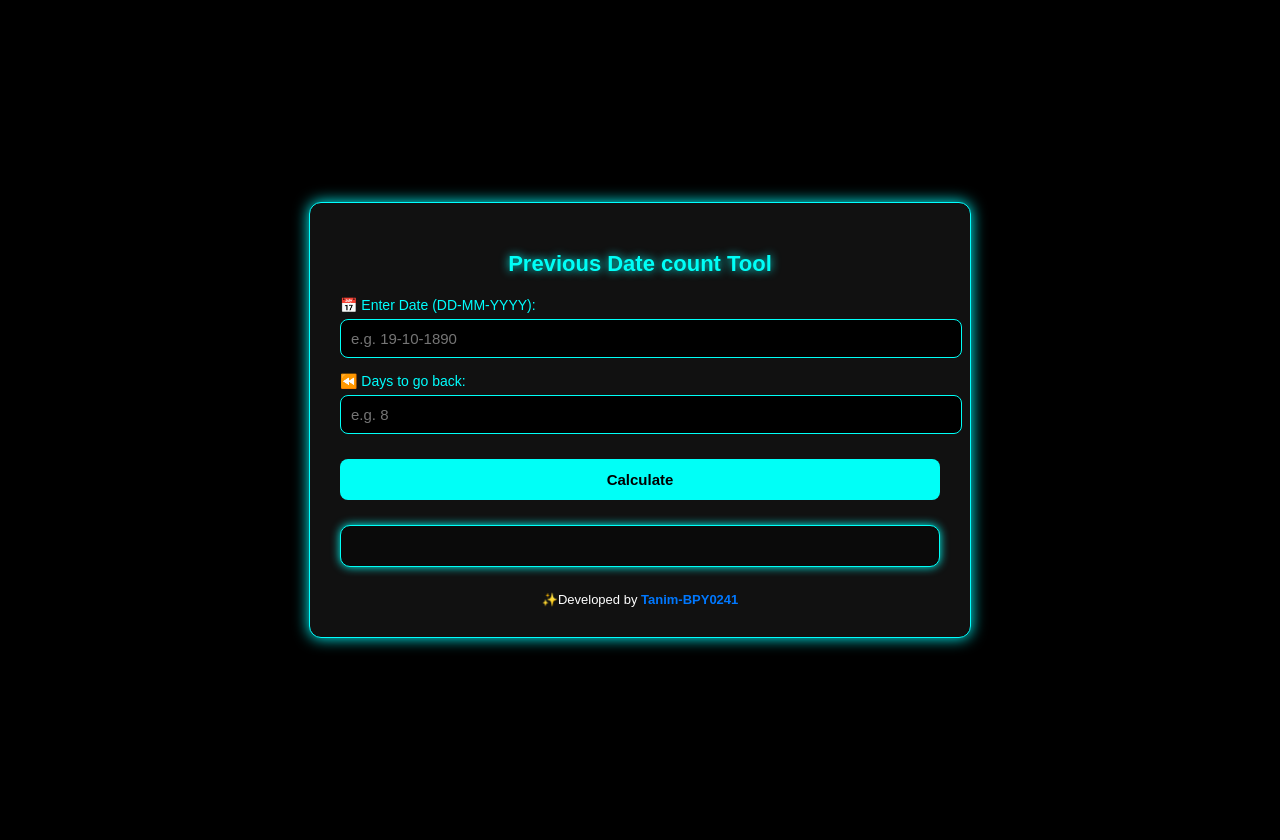
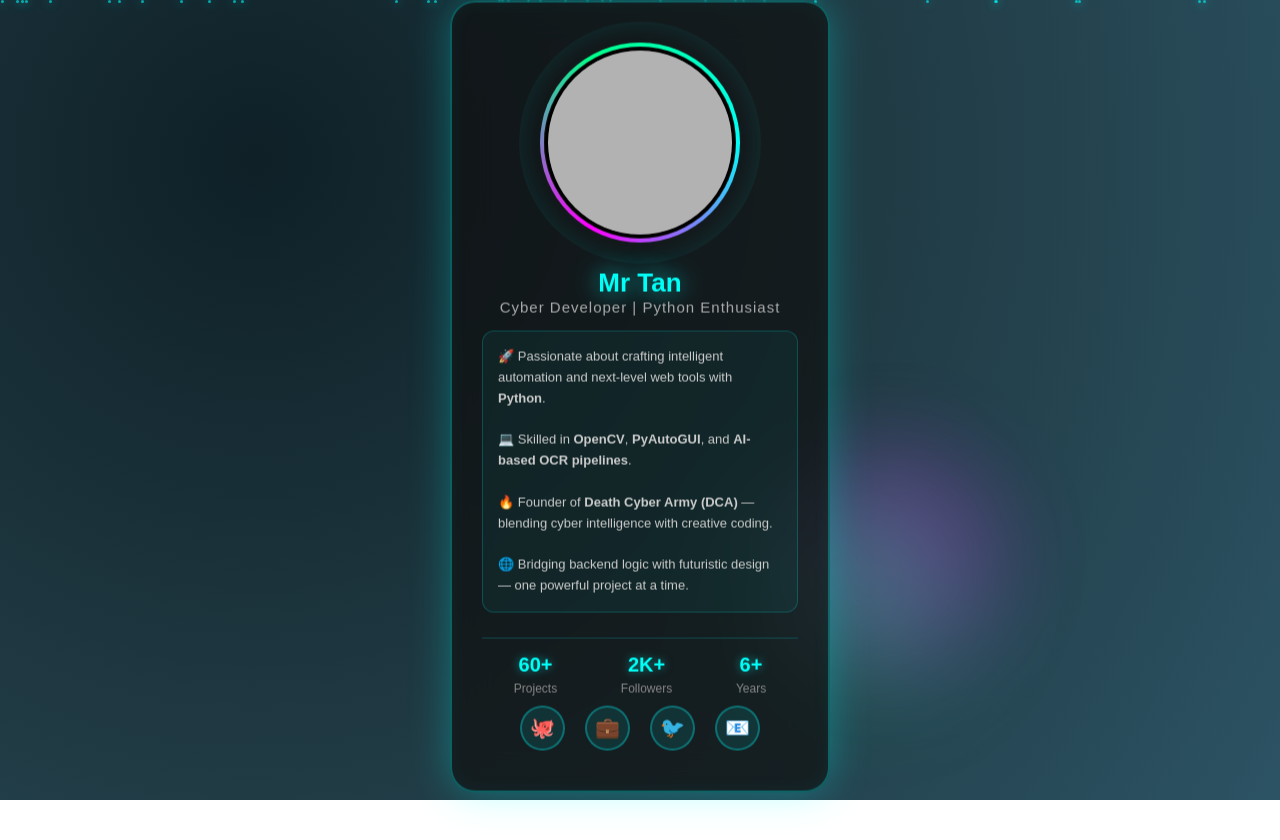
Before and after one commit to mrtan-official/previous-date-cheak, a plain HTML site: page index.html in a window 1280 px wide. After the commit the page ends 800 px from the top, so only its background shows below. Drawn offline with Linux system fonts and the light colour scheme; grey boxes are pictures that could not be loaded.

Commit message:
Update index.html

```diff
--- a/index.html
+++ b/index.html
@@ -1,196 +1,176 @@
 <!DOCTYPE html>
 <html lang="en">
 <head>
-  <meta charset="UTF-8">
-  <title>Previous Date count Tool</title>
+  <meta charset="UTF-8" />
+  <meta name="viewport" content="width=device-width, initial-scale=1.0" />
+  <title>Mr Tan | Cyber Developer</title>
   <style>
-    :root {
-      font-family: 'Poppins', Arial, sans-serif;
+    *{margin:0;padding:0;box-sizing:border-box}
+    body{
+      min-height:100vh;
+      display:flex;
+      justify-content:center;
+      align-items:center;
+      background:radial-gradient(circle at 20% 20%, #0f2027, #203a43, #2c5364);
+      font-family:'Poppins',sans-serif;
+      overflow:hidden;
+      position:relative;
+      color:#fff;
     }
 
-    body {
-      background: #000;
-      color: #0ff;
-      display: flex;
-      justify-content: center;
-      align-items: center;
-      min-height: 100vh;
-      padding: 20px;
-      margin: 0;
+    /* background particles */
+    .bg-animation{position:absolute;width:100%;height:100%;overflow:hidden;}
+    .particle{
+      position:absolute;width:3px;height:3px;background:rgba(0,255,255,.6);
+      border-radius:50%;animation:float 15s infinite;
+      box-shadow:0 0 10px rgba(0,255,255,.8);
+    }
+    @keyframes float{
+      0%,100%{transform:translateY(0) translateX(0);opacity:0;}
+      10%,90%{opacity:1;}
+      100%{transform:translateY(-100vh) translateX(50px);opacity:0;}
     }
 
-    .container {
-      background: #111;
-      padding: 30px;
-      border-radius: 12px;
-      border: 1px solid #0ff;
-      box-shadow: 0 0 15px #0ff;
-      width: 100%;
-      max-width: 600px;
-      text-align: center;
+    /* glowing orbs */
+    .orb{position:absolute;border-radius:50%;filter:blur(60px);opacity:.3;animation:move 20s infinite ease-in-out;}
+    .orb:nth-child(1){width:300px;height:300px;background:#00fff7;top:10%;left:10%;}
+    .orb:nth-child(2){width:250px;height:250px;background:#ff00ff;bottom:20%;right:15%;animation-delay:-7s;}
+    .orb:nth-child(3){width:200px;height:200px;background:#00ff88;top:60%;left:60%;animation-delay:-14s;}
+    @keyframes move{
+      0%,100%{transform:translate(0,0) scale(1);}
+      33%{transform:translate(50px,-80px) scale(1.2);}
+      66%{transform:translate(-80px,50px) scale(0.8);}
     }
 
-    h2 {
-      color: #00fff7;
-      font-size: 22px;
-      text-shadow: 0 0 10px #00fff7;
-      margin-bottom: 20px;
+    /* profile card */
+    .card{
+      z-index:10;width:380px;padding:40px 30px;border-radius:25px;
+      background:rgba(17,17,17,.7);backdrop-filter:blur(20px);
+      border:2px solid rgba(0,255,255,.3);
+      box-shadow:0 0 40px rgba(0,255,255,.3),inset 0 0 20px rgba(0,255,255,.05);
+      animation:floatCard 6s ease-in-out infinite;
+    }
+    @keyframes floatCard{0%,100%{transform:translateY(0);}50%{transform:translateY(-15px);}}
+
+    /* image */
+    .img-wrap{position:relative;width:200px;height:200px;margin:0 auto 25px;}
+    .img-border{
+      position:absolute;width:100%;height:100%;border-radius:50%;
+      background:conic-gradient(from 0deg,#00fff7,#ff00ff,#00ff88,#00fff7);
+      animation:rotate 4s linear infinite;padding:4px;
+    }
+    @keyframes rotate{0%{transform:rotate(0deg);}100%{transform:rotate(360deg);}}
+    .img-inner{
+      width:100%;height:100%;border-radius:50%;background:#111;
+      display:flex;justify-content:center;align-items:center;overflow:hidden;
+    }
+    .img-inner img{
+      width:190px;height:190px;border-radius:50%;object-fit:cover;
+      border:3px solid #000;filter:brightness(1.1) contrast(1.1);
+      transition:transform .3s ease;
+    }
+    .img-wrap:hover img{transform:scale(1.1);}
+    .img-wrap::before{
+      content:'';position:absolute;width:220px;height:220px;border-radius:50%;
+      background:radial-gradient(circle,transparent 60%,rgba(0,255,255,.2));
+      top:50%;left:50%;transform:translate(-50%,-50%);
+      animation:pulse 2s ease-in-out infinite;
+    }
+    @keyframes pulse{0%,100%{opacity:.5;transform:translate(-50%,-50%) scale(1);}
+      50%{opacity:1;transform:translate(-50%,-50%) scale(1.1);}
     }
 
-    label {
-      display: block;
-      margin-bottom: 6px;
-      font-size: 14px;
-      text-align: left;
-      color: #0ff;
+    /* info */
+    .info{text-align:center;}
+    .name{
+      font-size:26px;font-weight:700;color:#00fff7;
+      text-shadow:0 0 15px rgba(0,255,255,.5);
+      animation:glow 2s ease-in-out infinite;
+    }
+    @keyframes glow{
+      0%,100%{text-shadow:0 0 15px rgba(0,255,255,.5);}
+      50%{text-shadow:0 0 25px rgba(0,255,255,.8);}
+    }
+    .title{font-size:15px;color:#aaa;margin-bottom:15px;letter-spacing:1px;}
+    .bio{
+      font-size:13px;color:#ccc;line-height:1.6;margin-bottom:25px;
+      padding:15px;background:rgba(0,255,255,.05);border-radius:12px;
+      border:1px solid rgba(0,255,255,.2);
+      text-align:left;
     }
 
-    input[type=text], input[type=number] {
-      width: 100%;
-      padding: 10px;
-      border-radius: 8px;
-      border: 1px solid #00fff7;
-      background: #000;
-      color: #0ff;
-      font-size: 15px;
-      margin-bottom: 15px;
-      outline: none;
-      transition: 0.3s;
+    /* social links */
+    .social{display:flex;justify-content:center;gap:20px;margin-top:10px;}
+    .btn{
+      width:45px;height:45px;border-radius:50%;
+      background:rgba(0,255,255,.1);border:2px solid rgba(0,255,255,.3);
+      display:flex;justify-content:center;align-items:center;
+      color:#00fff7;font-size:20px;text-decoration:none;
+      transition:.3s;overflow:hidden;position:relative;
     }
+    .btn:hover{transform:translateY(-5px);box-shadow:0 0 20px rgba(0,255,255,.6);border-color:#00fff7;}
+    .btn span{z-index:1;}
 
-    input:focus {
-      box-shadow: 0 0 12px #00fff7, 0 0 6px #00fff7;
-    }
-
-    button {
-      background: #00fff7;
-      color: #000;
-      padding: 12px 25px;
-      border: none;
-      border-radius: 8px;
-      font-size: 15px;
-      font-weight: bold;
-      cursor: pointer;
-      transition: 0.3s;
-      width: 100%;
-      margin-top: 10px;
-    }
-
-    button:hover {
-      background: #0ff;
-      box-shadow: 0 0 10px #00fff7;
-    }
-
-    button.clicked {
-      box-shadow: 0 0 15px #00fff7, 0 0 25px #00fff7;
-    }
-
-    #result {
-      margin-top: 25px;
-      padding: 20px;
-      border-radius: 10px;
-      background: #0a0a0a;
-      border: 1px solid #00fff7;
-      box-shadow: 0 0 10px #00fff7;
-      font-size: 17px;
-      color: #fff;
-      line-height: 1.6;
-    }
-
-    .highlight {
-      color: #0ff;
-      font-weight: bold;
-    }
-
-    .error {
-      color: #ff4444;
-      font-weight: bold;
-      margin-top: 10px;
-    }
-
-    footer {
-      margin-top: 25px;
-      font-size: 13px;
-      color: #fff;
-      text-align: center;
-    }
-
-    footer strong {
-      color: #ff0;
-      text-shadow: 0 0 5px #ff0;
-    }
+    /* stats */
+    .stats{display:flex;justify-content:space-around;margin-top:25px;
+      padding-top:15px;border-top:1px solid rgba(0,255,255,.2);}
+    .stat{text-align:center;}
+    .value{font-size:20px;font-weight:bold;color:#00fff7;text-shadow:0 0 10px rgba(0,255,255,.5);}
+    .label{font-size:12px;color:#888;margin-top:5px;}
   </style>
 </head>
 <body>
-  <div class="container">
-    <h2>Previous Date count Tool</h2>
+  <div class="bg-animation" id="bgAnimation"></div>
 
-    <label for="dateInput">📅 Enter Date (DD-MM-YYYY):</label>
-    <input type="text" id="dateInput" placeholder="e.g. 19-10-1890">
+  <div class="orb"></div>
+  <div class="orb"></div>
+  <div class="orb"></div>
 
-    <label for="daysBack">⏪ Days to go back:</label>
-    <input type="number" id="daysBack" placeholder="e.g. 8">
+  <div class="card">
+    <div class="img-wrap">
+      <div class="img-border">
+        <div class="img-inner">
+          <img src="https://i.postimg.cc/X7H4Dr5Z/1000009494.webp" alt="Mr Tan">
+        </div>
+      </div>
+    </div>
 
-    <button id="calcBtn" onclick="calculateDate()">Calculate</button>
+    <div class="info">
+      <h2 class="name">Mr Tan</h2>
+      <p class="title">Cyber Developer | Python Enthusiast</p>
 
-    <div id="result"></div>
+      <div class="bio">
+        🚀 Passionate about crafting intelligent automation and next-level web tools with <b>Python</b>.<br><br>
+        💻 Skilled in <b>OpenCV</b>, <b>PyAutoGUI</b>, and <b>AI-based OCR pipelines</b>.<br><br>
+        🔥 Founder of <b>Death Cyber Army (DCA)</b> — blending cyber intelligence with creative coding.<br><br>
+        🌐 Bridging backend logic with futuristic design — one powerful project at a time.
+      </div>
 
-    <footer>
-      ✨Developed by
-  <a href="https://github.com/mrtan-official/MR_TAN" target="_blank" style="color:#0078ff; text-decoration:none; font-weight:bold;">
-    Tanim-BPY0241
-    </footer>
+      <div class="stats">
+        <div class="stat"><div class="value">60+</div><div class="label">Projects</div></div>
+        <div class="stat"><div class="value">2K+</div><div class="label">Followers</div></div>
+        <div class="stat"><div class="value">6+</div><div class="label">Years</div></div>
+      </div>
+
+      <div class="social">
+        <a href="https://github.com/mrtan-official" target="_blank" class="btn" title="GitHub"><span>🐙</span></a>
+        <a href="https://facebook.com/MrTan.0fficial1" target="_blank" class="btn" title="Facebook"><span>💼</span></a>
+        <a href="https://x.com/MrTan_official" target="_blank" class="btn" title="Twitter"><span>🐦</span></a>
+        <a href="mailto:mrtanvai@gmail.com" class="btn" title="Email"><span>📧</span></a>
+      </div>
+    </div>
   </div>
 
   <script>
-    function calculateDate() {
-      const dateStr = document.getElementById('dateInput').value.trim();
-      const daysBack = parseInt(document.getElementById('daysBack').value);
-      const resultBox = document.getElementById('result');
-      const button = document.getElementById('calcBtn');
-
-      const datePattern = /^(\d{1,2})-(\d{1,2})-(\d{4})$/;
-      const match = dateStr.match(datePattern);
-
-      if (!match || isNaN(daysBack)) {
-        resultBox.innerHTML = `<div class='error'>⚠️ Please enter a valid date (DD-MM-YYYY) and days.</div>`;
-        return;
-      }
-
-      const day = parseInt(match[1]);
-      const month = parseInt(match[2]);
-      const year = parseInt(match[3]);
-
-      const inputDate = new Date(year, month - 1, day);
-
-      // Validate correct date
-      if (
-        inputDate.getDate() !== day ||
-        inputDate.getMonth() !== month - 1 ||
-        inputDate.getFullYear() !== year
-      ) {
-        resultBox.innerHTML = `<div class='error'>❌ Invalid date. Please check the format and values.</div>`;
-        return;
-      }
-
-      inputDate.setDate(inputDate.getDate() - daysBack);
-
-      const newDay = inputDate.getDate();
-      const newMonth = inputDate.getMonth() + 1;
-      const newYear = inputDate.getFullYear();
-
-      // Button glow
-      button.classList.add("clicked");
-      setTimeout(() => {
-        button.classList.remove("clicked");
-      }, 300);
-
-      resultBox.innerHTML = `
-        <div><span class="highlight">🕒 New Date:</span></div>
-        <div><span class="highlight">Day:</span> ${newDay}</div>
-        <div><span class="highlight">Month:</span> ${newMonth}</div>
-        <div><span class="highlight">Year:</span> ${newYear}</div>
-      `;
+    // dynamic particles
+    const bg=document.getElementById('bgAnimation');
+    for(let i=0;i<50;i++){
+      const p=document.createElement('div');
+      p.className='particle';
+      p.style.left=Math.random()*100+'%';
+      p.style.animationDelay=Math.random()*15+'s';
+      p.style.animationDuration=(Math.random()*10+10)+'s';
+      bg.appendChild(p);
     }
   </script>
 </body>
```
